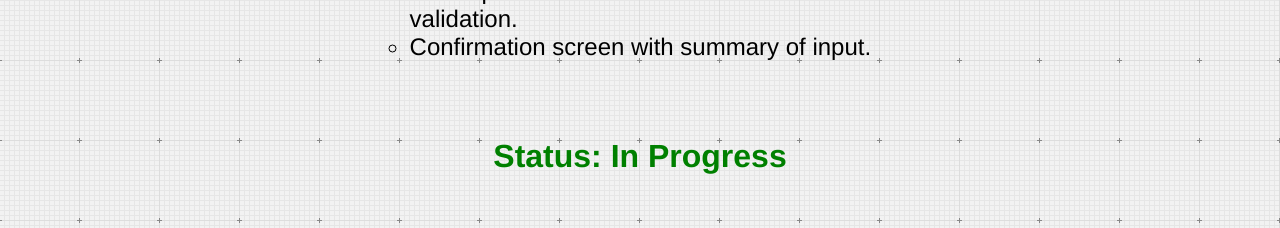
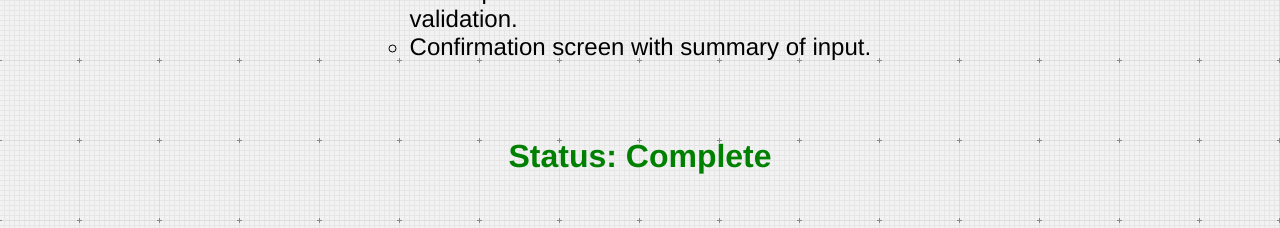
Before and after one commit to austin-duvall/built-by-austin, a React (Create React App) app: page /projects in a window 1280 px wide. Shown: the part 1300-1528 px from the top of the page. Built offline with nearby package versions, Linux system fonts and the light colour scheme; no server answers.

Commit message:
update Scarlett project status

```diff
--- a/src/components/projects/scarlett/Scarlett.js
+++ b/src/components/projects/scarlett/Scarlett.js
@@ -16,7 +16,7 @@ export default function Scarlett() {
           <li>Five-input reservation form with client-side validation.</li>
           <li>Confirmation screen with summary of input.</li>
         </ul>
-        <h4>Status: In Progress</h4>
+        <h4>Status: Complete</h4>
         <ViewCode url='austin-duvall/scarlett' />
       </article>
     </div>
```
